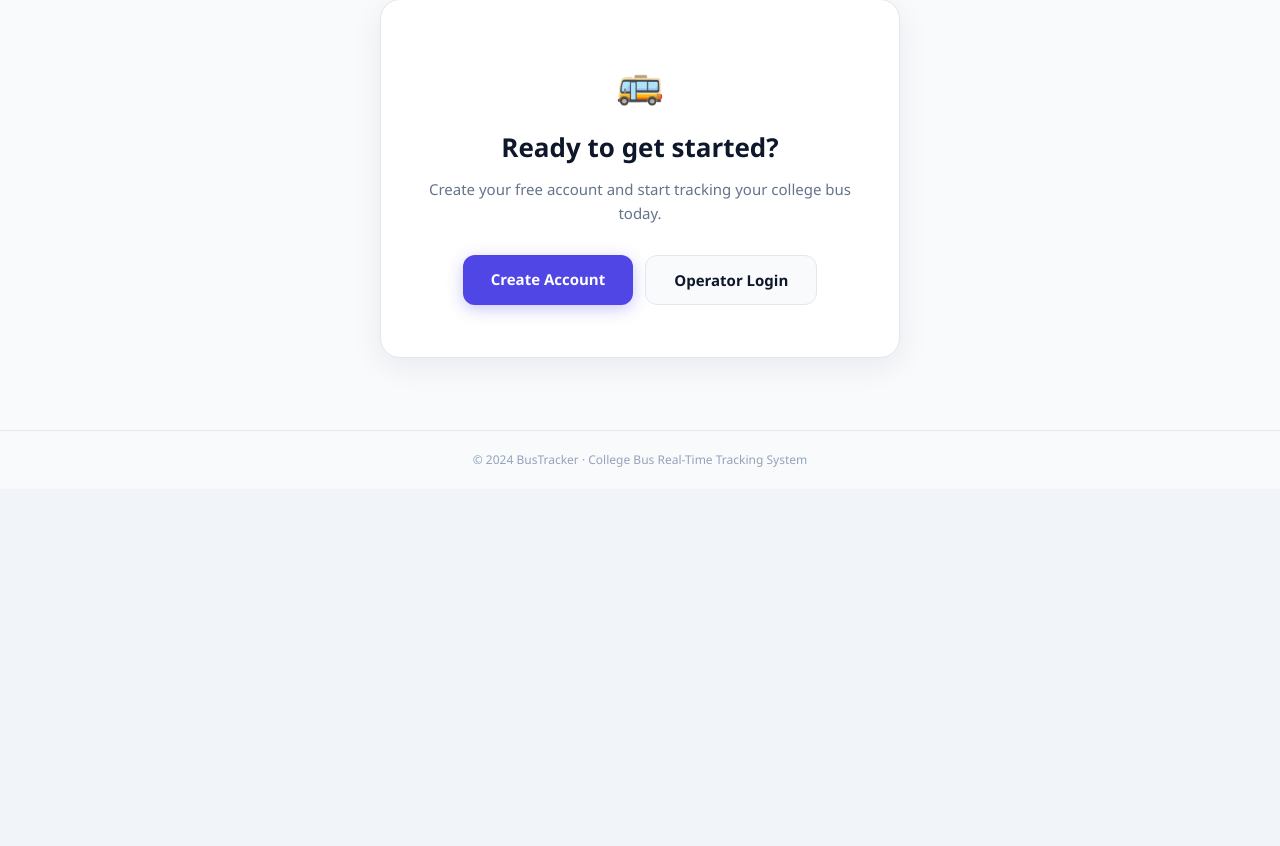
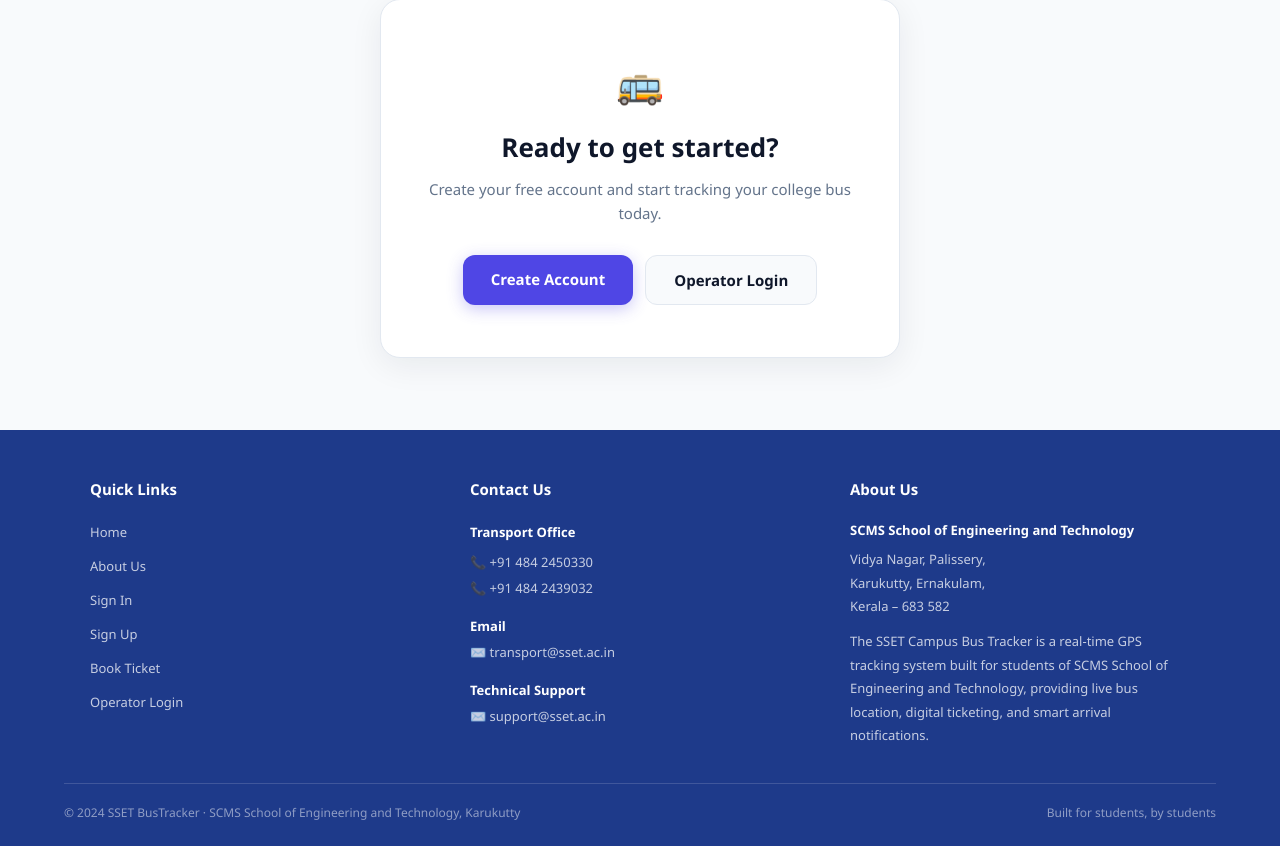
Before and after one commit to Achuthnarayan/Bustracker, a Next.js app: page / in a window 1280 px wide. Shown: the part 1505-2351 px from the top of the page. Before the commit the page ends 1994 px from the top, so only its background shows below. Built offline with nearby package versions, Linux system fonts and the light colour scheme.

Commit message:
feat: add footer with Quick Links, Contact Us, and About Us sections

```diff
--- a/src/app/page.tsx
+++ b/src/app/page.tsx
@@ -137,8 +137,61 @@ export default function LandingPage() {
       </section>
 
       {/* Footer */}
-      <footer style={s.footer}>
-        © 2024 BusTracker · College Bus Real-Time Tracking System
+      <footer style={{ background: '#1e3a8a', color: '#fff', padding: '48px 5% 24px' }}>
+        <div style={{ maxWidth: 1100, margin: '0 auto', display: 'grid', gridTemplateColumns: 'repeat(auto-fit, minmax(220px, 1fr))', gap: 40, marginBottom: 36 }}>
+
+          {/* Quick Links */}
+          <div>
+            <div style={{ fontSize: 15, fontWeight: 800, marginBottom: 18 }}>Quick Links</div>
+            {[
+              { label: 'Home', href: '/' },
+              { label: 'About Us', href: '#about' },
+              { label: 'Sign In', href: '/login' },
+              { label: 'Sign Up', href: '/signup' },
+              { label: 'Book Ticket', href: '/login' },
+              { label: 'Operator Login', href: '/operator/login' },
+            ].map(l => (
+              <div key={l.label} style={{ marginBottom: 10 }}>
+                <Link href={l.href} style={{ color: 'rgba(255,255,255,0.75)', fontSize: 13, textDecoration: 'none', fontWeight: 500 }}>{l.label}</Link>
+              </div>
+            ))}
+          </div>
+
+          {/* Contact Us */}
+          <div>
+            <div style={{ fontSize: 15, fontWeight: 800, marginBottom: 18 }}>Contact Us</div>
+            <div style={{ fontSize: 13, color: 'rgba(255,255,255,0.75)', lineHeight: 2 }}>
+              <div style={{ fontWeight: 600, color: '#fff', marginBottom: 4 }}>Transport Office</div>
+              <div>📞 +91 484 2450330</div>
+              <div>📞 +91 484 2439032</div>
+              <div style={{ marginTop: 12, fontWeight: 600, color: '#fff' }}>Email</div>
+              <div>✉️ transport@sset.ac.in</div>
+              <div style={{ marginTop: 12, fontWeight: 600, color: '#fff' }}>Technical Support</div>
+              <div>✉️ support@sset.ac.in</div>
+            </div>
+          </div>
+
+          {/* About / College */}
+          <div id="about">
+            <div style={{ fontSize: 15, fontWeight: 800, marginBottom: 18 }}>About Us</div>
+            <div style={{ fontSize: 13, color: 'rgba(255,255,255,0.75)', lineHeight: 1.8 }}>
+              <div style={{ fontWeight: 700, color: '#fff', marginBottom: 6 }}>SCMS School of Engineering and Technology</div>
+              <div>Vidya Nagar, Palissery,</div>
+              <div>Karukutty, Ernakulam,</div>
+              <div>Kerala – 683 582</div>
+              <div style={{ marginTop: 12 }}>
+                The SSET Campus Bus Tracker is a real-time GPS tracking system built for students of SCMS School of Engineering and Technology, providing live bus location, digital ticketing, and smart arrival notifications.
+              </div>
+            </div>
+          </div>
+
+        </div>
+
+        {/* Bottom bar */}
+        <div style={{ borderTop: '1px solid rgba(255,255,255,0.15)', paddingTop: 20, display: 'flex', justifyContent: 'space-between', alignItems: 'center', flexWrap: 'wrap', gap: 10, fontSize: 12, color: 'rgba(255,255,255,0.5)' }}>
+          <span>© 2024 SSET BusTracker · SCMS School of Engineering and Technology, Karukutty</span>
+          <span>Built for students, by students</span>
+        </div>
       </footer>
     </div>
   );
```
